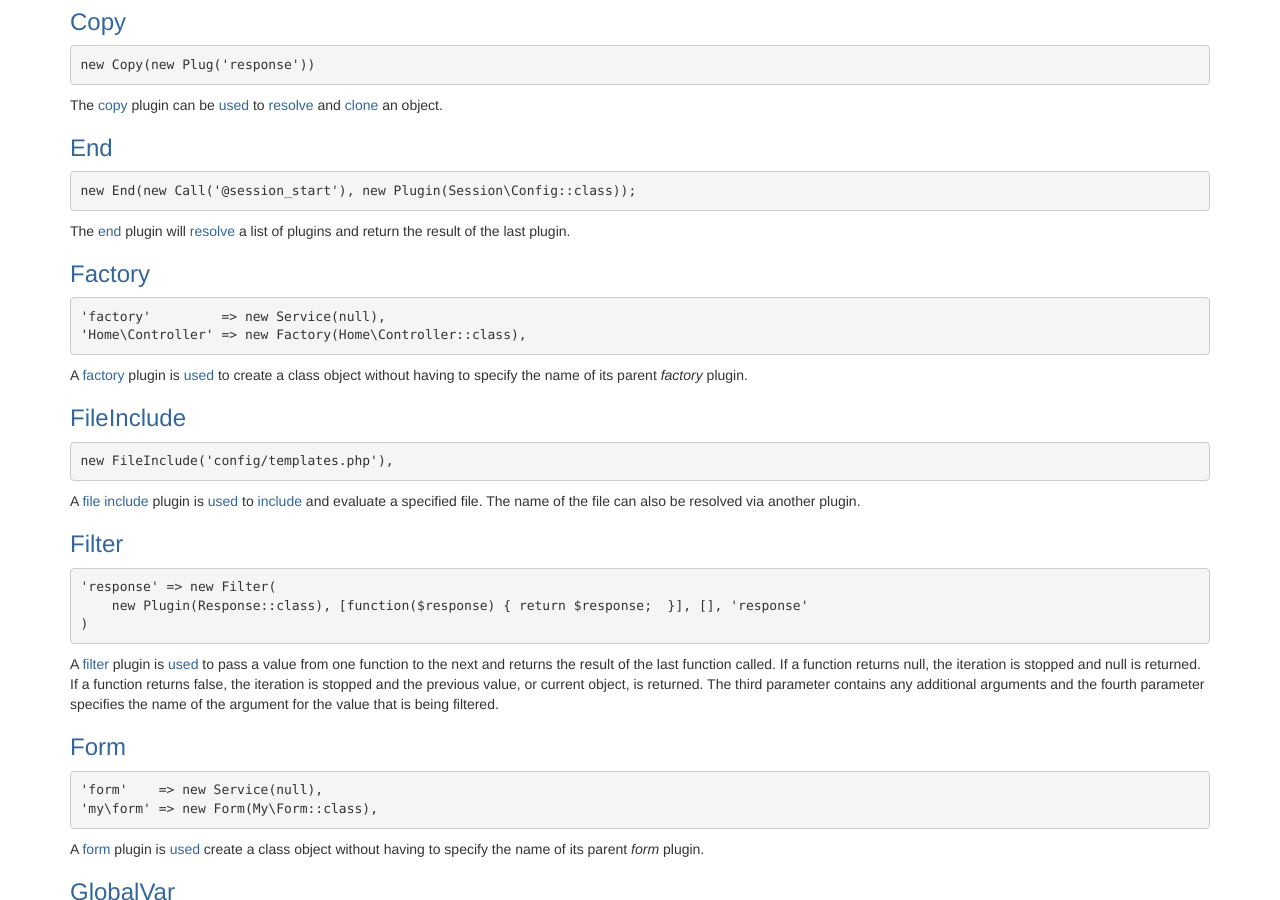
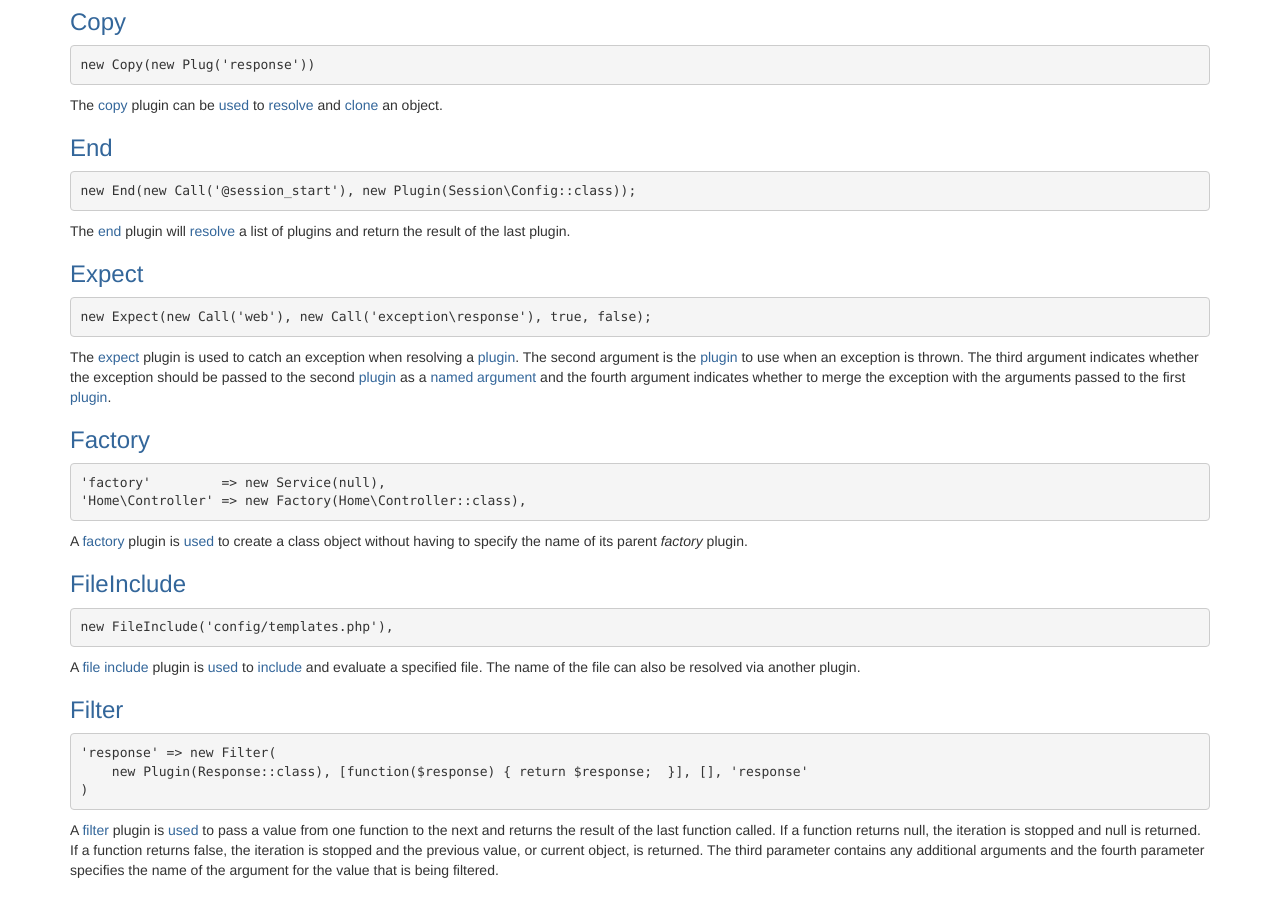
Before and after one commit to mvc5/mvc5.github.io, a Jekyll site: the page built from overview/plugins.md, in a window 1280 px wide and 900 px high, scrolled down 1595 px. Built offline with Jekyll 4.4.1, drawn with Linux system fonts in a browser that asks for light colours; nearby versions of some CDN libraries; our own code applies the rules of GitHub Pages for plain Markdown files.

Commit message:
expect exception plugin

````diff
--- a/overview/plugins.md
+++ b/overview/plugins.md
@@ -81,6 +81,13 @@ new End(new Call('@session_start'), new Plugin(Session\Config::class));
 ```
 
 The [end](https://github.com/mvc5/mvc5/blob/master/src/Plugin/End.php) plugin will [resolve](https://github.com/mvc5/mvc5/blob/master/src/Resolver/Resolver.php#L468) a list of plugins and return the result of the last plugin.
+
+### [Expect](https://github.com/mvc5/mvc5/blob/master/src/Plugin/Expect.php)
+```php
+new Expect(new Call('web'), new Call('exception\response'), true, false);
+```
+
+The [expect](https://github.com/mvc5/mvc5/blob/master/src/Plugin/Expect.php) plugin is used to catch an exception when resolving a [plugin](#plugin). The second argument is the [plugin](#plugin) to use when an exception is thrown. The third argument indicates whether the exception should be passed to the second [plugin](#plugin) as a [named argument](#named-arguments) and the fourth argument indicates whether to merge the exception with the arguments passed to the first [plugin](#plugin).
 
 ### [Factory](https://github.com/mvc5/mvc5/blob/master/src/Plugin/Factory.php)
 ```php
````
